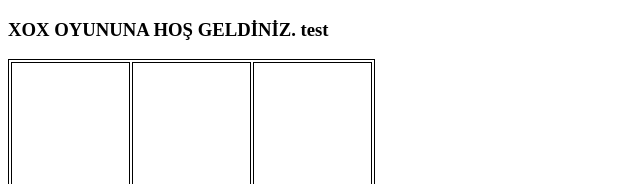
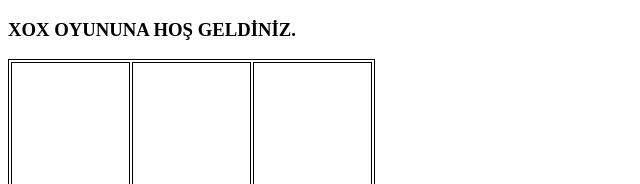
Before and after one commit to lutfullaherkaya/xox-oyunu, a plain HTML site: page index.html in a window 1280 px wide. Shown: the top 184 px of the page, 0-640 px from the left. Drawn offline with Linux system fonts and the light colour scheme.

Commit message:
Update index.html

```diff
--- a/index.html
+++ b/index.html
@@ -16,7 +16,7 @@
 </head>
 
 <body  ondragstart="return false">
-    <h3>XOX OYUNUNA HOŞ GELDİNİZ. test</h3>
+    <h3>XOX OYUNUNA HOŞ GELDİNİZ.</h3>
     <table id="xox_table" style="width:1px">
         <tr>
             <td><img id="00" onclick="tiklama(id)" src = "resimler/bos.png"></td>
```
